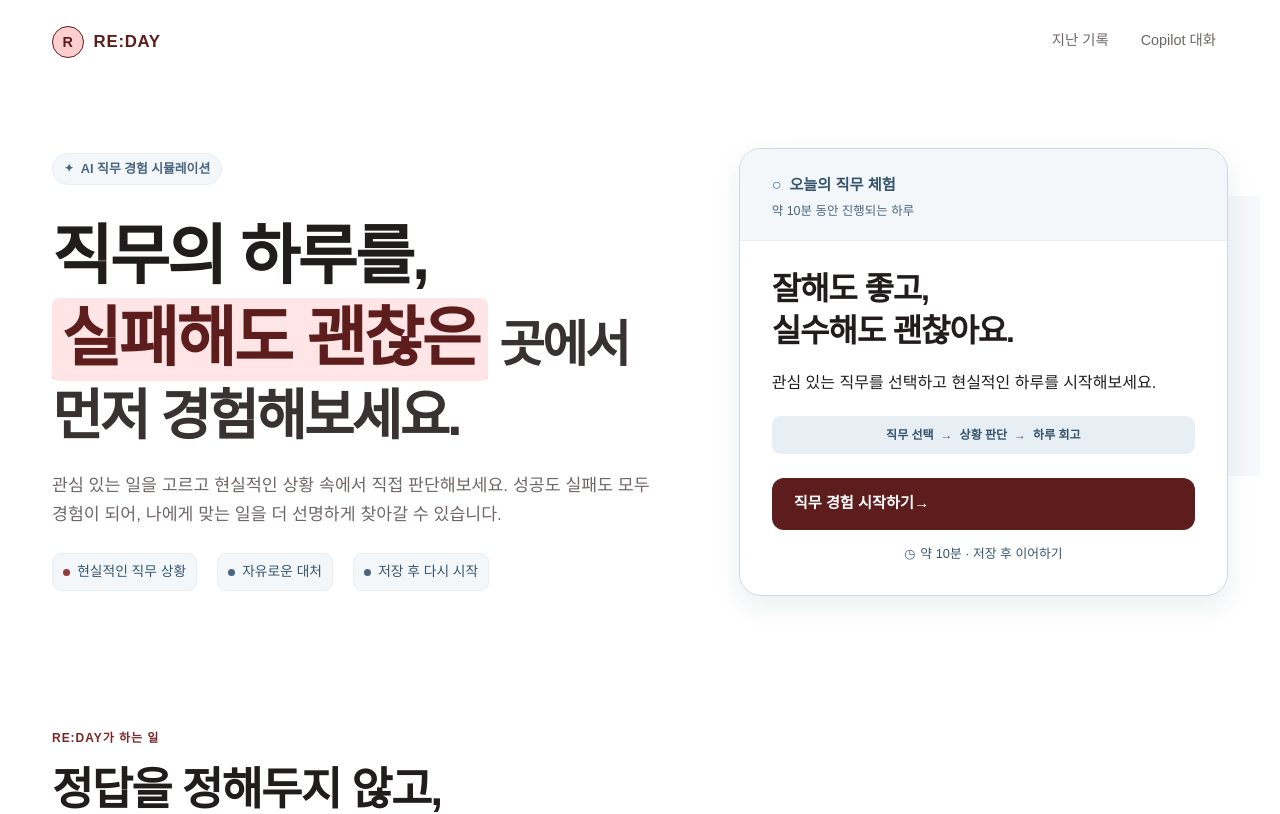
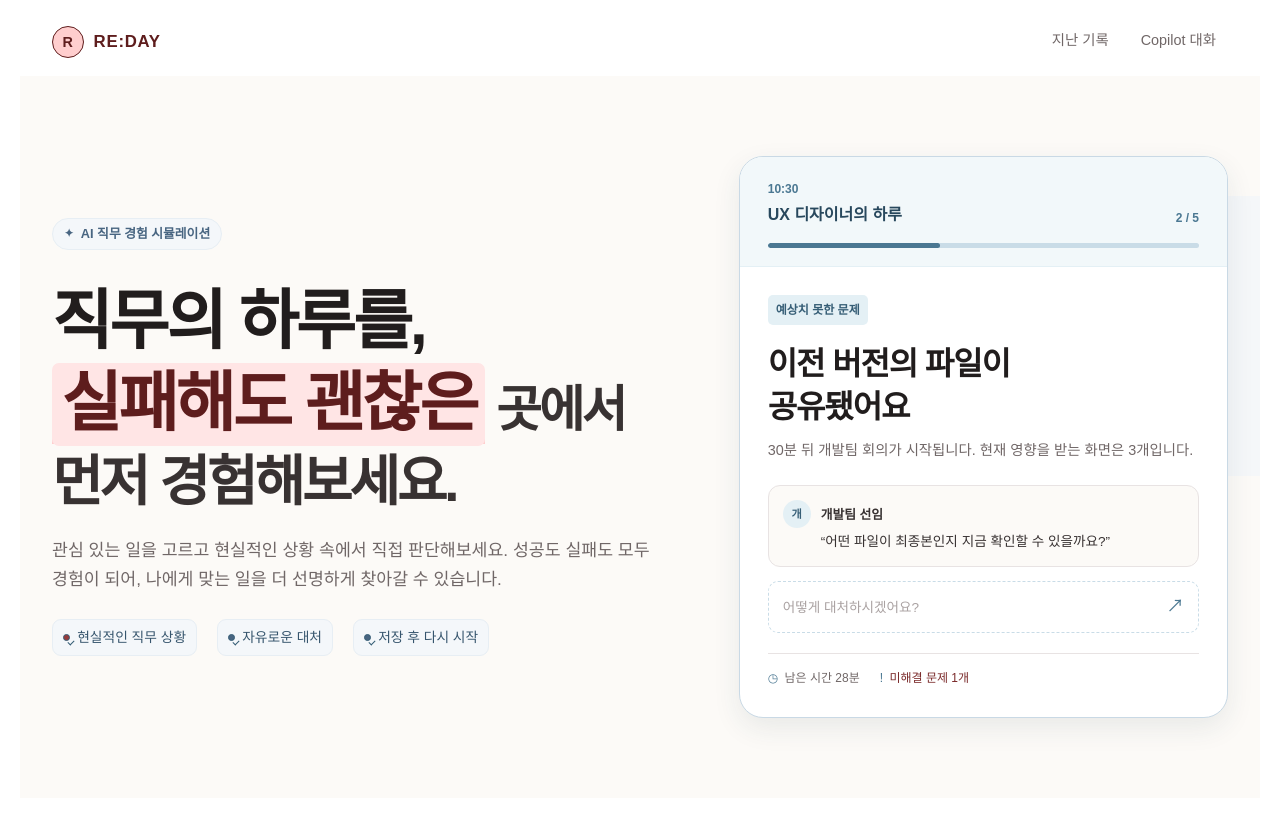
Before and after one commit to options0179/RE-DAY, a Next.js app in the folder frontend/: page /RE-DAY/ in a window 1280 px wide. Shown: the top 814 px of the page. Built offline with nearby package versions, Linux system fonts and the light colour scheme; a web font is replaced by a local one.

Commit message:
Redesign hero as simulation preview

```diff
--- a/frontend/app/globals.css
+++ b/frontend/app/globals.css
@@ -1172,6 +1172,359 @@ h1 span {
   }
 }
 
+/* Product-preview hero: the blue palette describes service state and context. */
+.hero {
+  background: var(--cream-50, #fcfaf7);
+  padding-bottom: 80px;
+  padding-top: 80px;
+}
+
+.hero::after {
+  background: var(--blue-50, #f2f8fa);
+  border-radius: 48% 0 0 48%;
+  content: "";
+  height: 270px;
+  opacity: 0.8;
+  position: absolute;
+  right: 0;
+  top: 180px;
+  width: 28%;
+  z-index: -1;
+}
+
+.hero-grid {
+  gap: 72px;
+  grid-template-columns: minmax(0, 52fr) minmax(420px, 48fr);
+}
+
+.hero-badge {
+  background: var(--blue-50, #f2f8fa);
+  border: 0;
+  border-radius: 6px;
+  color: var(--blue-700, #365e76);
+  font-size: 0.875rem;
+  font-weight: 600;
+  gap: 6px;
+  margin-bottom: 22px;
+  min-height: 28px;
+  padding: 2px 8px;
+}
+
+.hero-badge span {
+  color: var(--blue-600, #4b7892);
+  font-size: 1rem;
+}
+
+.hero-title {
+  color: var(--neutral-950);
+  font-size: clamp(3.25rem, 5vw, 4.5rem);
+  gap: 0.14em;
+  letter-spacing: -0.045em;
+  line-height: 1.12;
+  max-width: 700px;
+}
+
+.hero-title-primary {
+  color: var(--neutral-950);
+  font-weight: 800;
+}
+
+.hero-title-line {
+  white-space: nowrap;
+}
+
+.hero-highlight {
+  background: transparent !important;
+  border-radius: 0;
+  color: var(--brand-700) !important;
+  font-weight: 800;
+  line-height: 1.12;
+  padding: 0 0 0.08em !important;
+  position: relative;
+}
+
+.hero-highlight::after {
+  background: var(--brand-100, #f7dfdf);
+  bottom: 0.02em;
+  content: "";
+  height: 3px;
+  left: 0;
+  position: absolute;
+  width: 100%;
+  z-index: -1;
+}
+
+.hero-title-secondary {
+  color: var(--neutral-800) !important;
+  font-size: 0.68em;
+  font-weight: 600;
+}
+
+.hero-title-action {
+  color: var(--blue-800, #28485d) !important;
+  font-size: 0.8em;
+  font-weight: 700;
+}
+
+.intro {
+  font-size: 1.125rem;
+  line-height: 1.7;
+  margin-top: 30px;
+  max-width: 590px;
+}
+
+.hero-features {
+  gap: 24px;
+  margin-top: 28px;
+}
+
+.hero-features li {
+  background: none;
+  border: 0;
+  color: var(--neutral-600);
+  font-size: 0.9375rem;
+  font-weight: 500;
+  gap: 8px;
+  min-height: 28px;
+  padding: 0;
+}
+
+.feature-dot,
+.feature-dot-brand {
+  background: var(--blue-600, #4b7892);
+  border: 1px solid var(--blue-700, #365e76);
+  border-radius: 50%;
+  height: 18px;
+  position: relative;
+  width: 18px;
+}
+
+.feature-dot::after,
+.feature-dot-brand::after {
+  border: solid var(--blue-700, #365e76);
+  border-width: 0 1.5px 1.5px 0;
+  content: "";
+  height: 5px;
+  left: 5px;
+  position: absolute;
+  top: 4px;
+  transform: rotate(45deg);
+  width: 3px;
+}
+
+.hero-panel {
+  border: 1px solid var(--blue-200, #c9dce7);
+  border-radius: 24px;
+  box-shadow: 0 14px 30px rgba(40, 72, 93, 0.1);
+  overflow: hidden;
+  padding: 0;
+  position: relative;
+}
+
+.simulation-header {
+  background: var(--blue-50, #f2f8fa);
+  border-bottom: 1px solid var(--blue-100, #e4f0f5);
+  display: grid;
+  grid-template-columns: 1fr auto;
+  padding: 22px 28px 18px;
+  position: relative;
+}
+
+.simulation-header div:first-child {
+  display: flex;
+  flex-direction: column;
+  gap: 2px;
+}
+
+.simulation-time,
+.simulation-progress-label {
+  color: var(--blue-600, #4b7892);
+  font-size: 0.75rem;
+  font-weight: 600;
+}
+
+.simulation-header strong {
+  color: var(--blue-800, #28485d);
+  font-size: 1rem;
+  font-weight: 700;
+}
+
+.simulation-progress-label {
+  align-self: end;
+}
+
+.simulation-progress {
+  background: var(--blue-200, #c9dce7);
+  border-radius: 999px;
+  grid-column: 1 / -1;
+  height: 5px;
+  margin-top: 14px;
+  overflow: hidden;
+}
+
+.simulation-progress span {
+  background: var(--blue-600, #4b7892);
+  border-radius: inherit;
+  display: block;
+  height: 100%;
+  width: 40%;
+}
+
+.simulation-body {
+  padding: 28px;
+}
+
+.simulation-label {
+  background: var(--blue-100, #e4f0f5);
+  border-radius: 5px;
+  color: var(--blue-700, #365e76);
+  display: inline-flex;
+  font-size: 0.75rem;
+  font-weight: 600;
+  padding: 5px 8px;
+}
+
+.simulation-body h2 {
+  color: var(--neutral-950);
+  font-size: clamp(1.45rem, 3vw, 2rem);
+  font-weight: 700;
+  letter-spacing: -0.035em;
+  line-height: 1.35;
+  margin: 18px 0 10px;
+}
+
+.simulation-description {
+  color: var(--neutral-600);
+  font-size: 0.9rem;
+  line-height: 1.65;
+  margin: 0;
+}
+
+.simulation-message {
+  align-items: flex-start;
+  background: var(--cream-50, #fcfaf7);
+  border: 1px solid var(--neutral-200);
+  border-radius: 12px;
+  display: flex;
+  gap: 10px;
+  margin-top: 22px;
+  padding: 14px;
+}
+
+.message-avatar {
+  align-items: center;
+  background: var(--blue-100, #e4f0f5);
+  border-radius: 50%;
+  color: var(--blue-700, #365e76);
+  display: inline-flex;
+  flex: 0 0 auto;
+  font-size: 0.7rem;
+  font-weight: 700;
+  height: 28px;
+  justify-content: center;
+  width: 28px;
+}
+
+.simulation-message strong {
+  color: var(--neutral-800);
+  font-size: 0.8rem;
+  font-weight: 600;
+}
+
+.simulation-message p {
+  color: var(--neutral-800);
+  font-size: 0.85rem;
+  line-height: 1.55;
+  margin: 4px 0 0;
+}
+
+.simulation-input {
+  align-items: center;
+  border: 1px dashed var(--blue-200, #c9dce7);
+  border-radius: 10px;
+  color: var(--neutral-400);
+  display: flex;
+  font-size: 0.85rem;
+  justify-content: space-between;
+  margin-top: 14px;
+  min-height: 48px;
+  padding: 10px 14px;
+}
+
+.simulation-input span {
+  color: var(--blue-600, #4b7892);
+  font-size: 1.1rem;
+}
+
+.simulation-footer {
+  border-top: 1px solid var(--neutral-200);
+  color: var(--neutral-600);
+  display: flex;
+  font-size: 0.75rem;
+  gap: 20px;
+  margin-top: 20px;
+  padding-top: 14px;
+}
+
+.simulation-footer span:last-child {
+  color: var(--brand-600);
+}
+
+.simulation-footer i {
+  color: var(--blue-600, #4b7892);
+  font-style: normal;
+  margin-right: 3px;
+}
+
+@media (max-width: 1100px) {
+  .hero-title {
+    font-size: clamp(2.75rem, 5vw, 3.5rem);
+  }
+
+  .hero-grid {
+    gap: 48px;
+    grid-template-columns: minmax(0, 1fr) minmax(360px, 1fr);
+  }
+}
+
+@media (max-width: 767px) {
+  .hero {
+    padding-bottom: 56px;
+    padding-top: 40px;
+  }
+
+  .hero::after {
+    height: 180px;
+    top: 360px;
+    width: 70%;
+  }
+
+  .hero-grid {
+    grid-template-columns: 1fr;
+  }
+
+  .hero-title {
+    font-size: clamp(2.5rem, 10vw, 2.875rem);
+    max-width: 100%;
+  }
+
+  .hero-title-line {
+    white-space: normal;
+  }
+
+  .hero-features {
+    align-items: flex-start;
+    flex-direction: column;
+    gap: 10px;
+  }
+
+  .simulation-body,
+  .simulation-header {
+    padding-left: 20px;
+    padding-right: 20px;
+  }
+}
+
 /* Final hero system: neutral foundation, muted blue support, red CTA only. */
 .hero {
   position: relative;
--- a/frontend/app/page.tsx
+++ b/frontend/app/page.tsx
@@ -43,20 +43,21 @@ export default function HomePage() {
             </ul>
           </div>
           <div className="hero-panel">
-            <div className="hero-panel-top">
-              <p className="panel-label"><span aria-hidden="true">○</span> 오늘의 직무 체험</p>
-              <p className="panel-subtitle">약 10분 동안 진행되는 하루</p>
+            <div className="simulation-header">
+              <div><span className="simulation-time">10:30</span><strong>UX 디자이너의 하루</strong></div>
+              <span className="simulation-progress-label">2 / 5</span>
+              <div className="simulation-progress" aria-label="진행률 40%"><span /></div>
             </div>
-            <div className="hero-panel-body">
-              <h2>잘해도 좋고,<br />실수해도 괜찮아요.</h2>
-              <p>관심 있는 직무를 선택하고 현실적인 하루를 시작해보세요.</p>
-              <div className="journey-preview" aria-label="체험 진행 예시">
-                <span>직무 선택</span><i aria-hidden="true">→</i><span>상황 판단</span><i aria-hidden="true">→</i><span>하루 회고</span>
+            <div className="simulation-body">
+              <div className="simulation-label">예상치 못한 문제</div>
+              <h2>이전 버전의 파일이<br />공유됐어요</h2>
+              <p className="simulation-description">30분 뒤 개발팀 회의가 시작됩니다. 현재 영향을 받는 화면은 3개입니다.</p>
+              <div className="simulation-message">
+                <span className="message-avatar" aria-hidden="true">개</span>
+                <div><strong>개발팀 선임</strong><p>“어떤 파일이 최종본인지 지금 확인할 수 있을까요?”</p></div>
               </div>
-              <Link className="primary-button" href="/onboarding" aria-label="직무 경험 시작하기">
-                직무 경험 시작하기 <span aria-hidden="true">→</span>
-              </Link>
-              <p className="card-note"><span aria-hidden="true">◷</span> 약 10분 · 저장 후 이어하기</p>
+              <div className="simulation-input" aria-label="대처 입력 미리보기">어떻게 대처하시겠어요?<span aria-hidden="true">↗</span></div>
+              <div className="simulation-footer"><span><i aria-hidden="true">◷</i> 남은 시간 28분</span><span><i aria-hidden="true">!</i> 미해결 문제 1개</span></div>
             </div>
           </div>
         </div>
```
